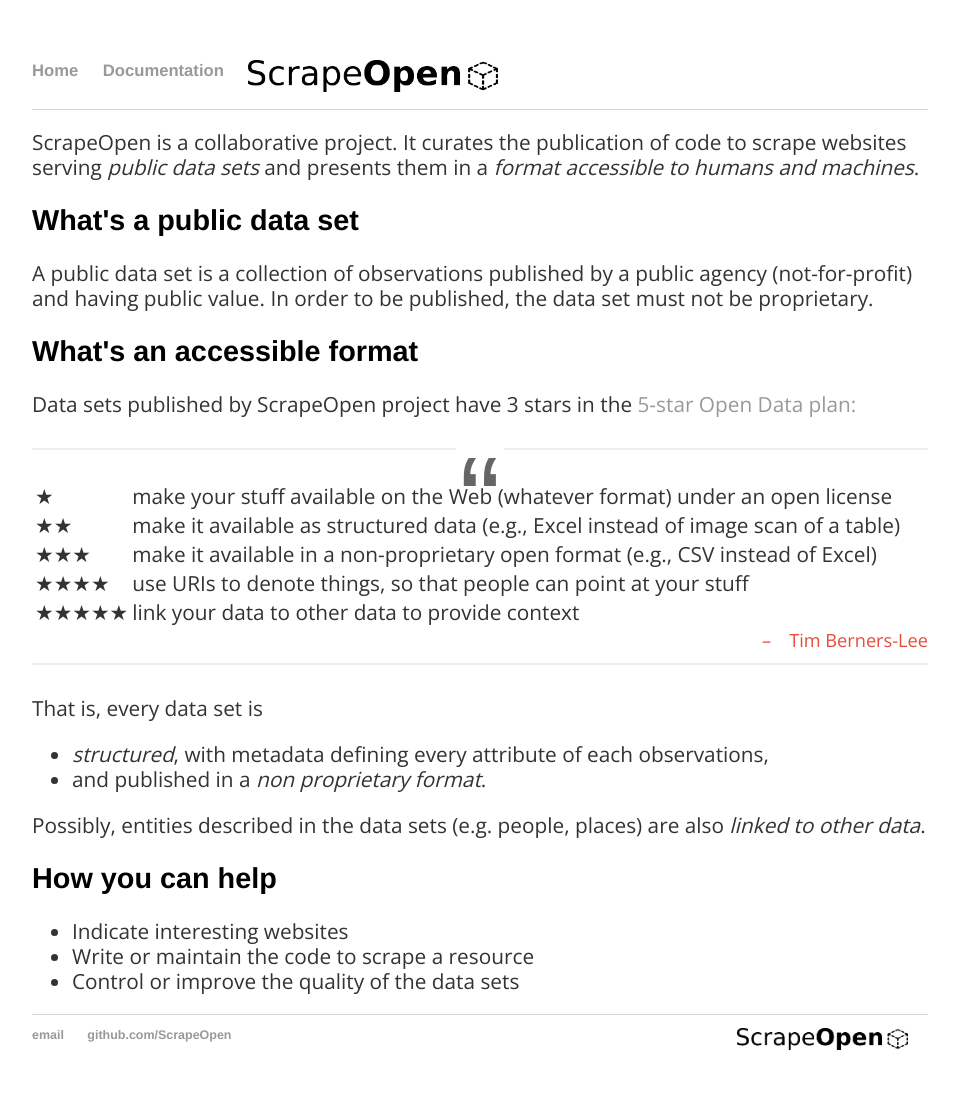
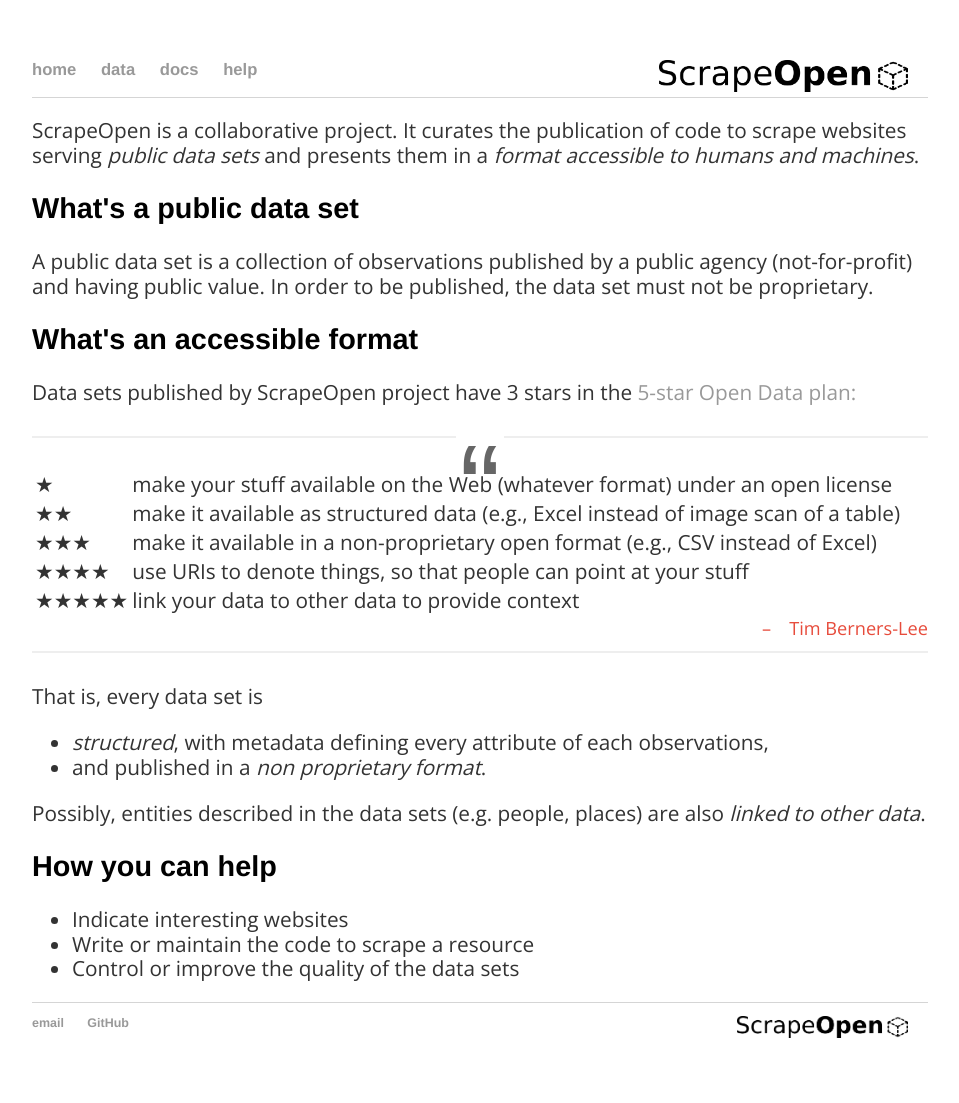
Before and after one commit to ScrapeOpen/ScrapeOpen, a Jekyll site: the page built from index.html, in a window 1280 px wide. Shown: the whole page, without its empty margins (160-1119 px from the left). Built offline with Jekyll 4.4.1, drawn with Linux system fonts in a browser that asks for light colours.

Commit message:
edited nav

```diff
--- a/_layouts/default.html
+++ b/_layouts/default.html
@@ -11,10 +11,11 @@
 <body>
 <nav>
 <ul>
-  <li><a href="/ScrapeOpen">Home</a></li>
-  <li><a href="/ScrapeOpen/docs">Documentation</a></li>
+  <li><a href="/ScrapeOpen">home</a></li>
+  <li><a href="/ScrapeOpen/data">data</a></li>
+  <li><a href="/ScrapeOpen/docs">docs</a></li>
+  <li><a href="/ScrapeOpen/help">help</a></li>
     <li><a href="/ScrapeOpen"><img src="/ScrapeOpen/images/scrapeopen-logo.png" alt="Logo" height="32" align="middle"></a></li>
-  <li></li>
 </nav>
 			<div class="container">
 
@@ -24,7 +25,7 @@
 			<footer>
 	    		<ul>
 	        		<li><a href="mailto:francesco.bailo@sydney.edu.au">email</a></li>
-				<li><a href="https://github.com/ScrapeOpen">github.com/ScrapeOpen</a></li>
+				<li><a href="https://github.com/ScrapeOpen">GitHub</a></li>
 				<li><a href=""><img src="/ScrapeOpen/images/scrapeopen-logo.png" alt="Logo" height="22"></a></li>
 				</ul>
 			</footer>
```
